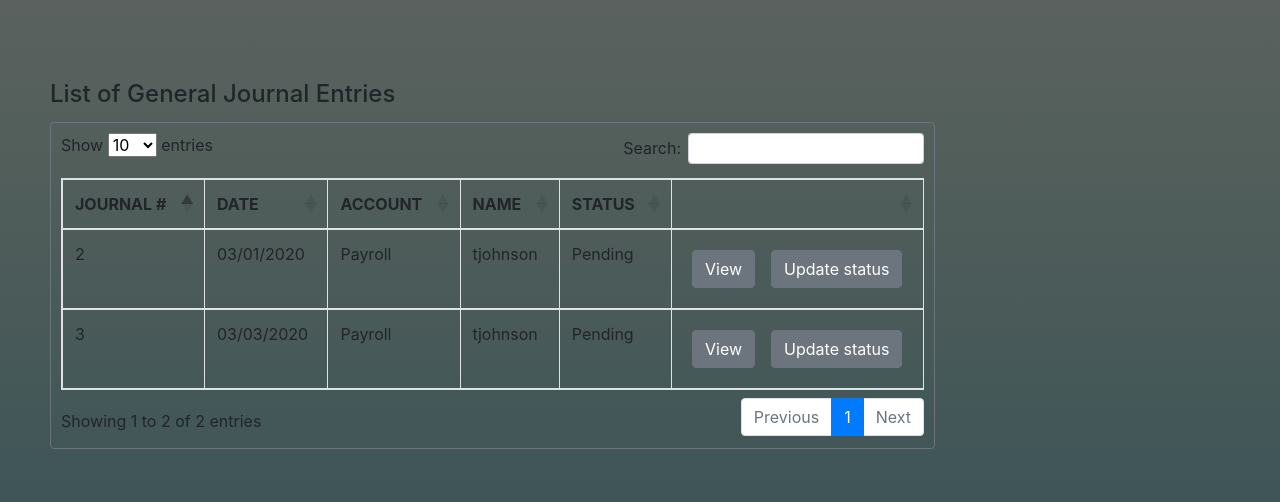
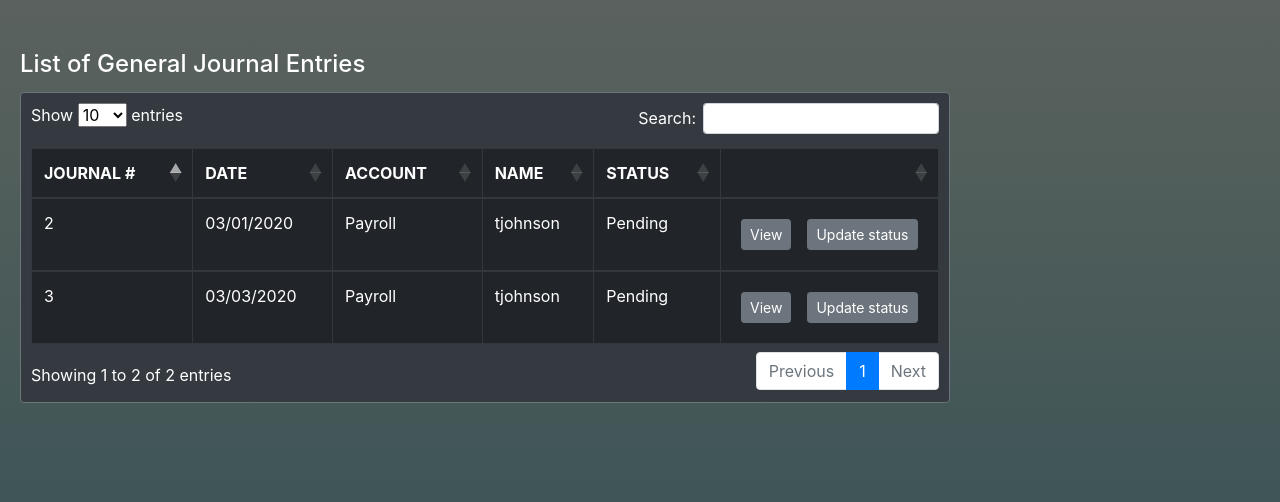
Before and after one commit to airflow0/ApplicationDomain, a PHP site: page /list_journals.php in a window 1280 px wide. Shown: the part 82-584 px from the top of the page. Run offline with PHP 8.4, Linux system fonts and the light colour scheme; the visitor is signed in with stand-in values (Sample User, id 1); data that the repository does not hold is empty; some libraries are stand-ins or nearby versions.

Commit message:
padding adjustments for list of journal entries page

```diff
--- a/list_journals.php
+++ b/list_journals.php
@@ -29,12 +29,12 @@ if ($_SESSION['isAdmin'] = true) {
 </head>
 
 <body>
-	<div style="padding: 50px">
+	<div style="padding: 20px; color: #FFFFFF">
 		<h1 style="text-align: left; font-size: 24px; padding-bottom: 5px">List of General Journal Entries</h1>
 
-		<div class="border border-secondary rounded" style="width: 75%">
+		<div class="border border-secondary rounded bg-dark" style="width: 75%">
 			<div style="padding: 10px; width: 100%">
-				<table id="list-journal-table-view" class="table hover table-bordered" style="width: 100%">
+				<table id="list-journal-table-view" class="table hover table-bordered table-dark" style="width: 100%">
 					<thead>
 						<tr>
 							<th>JOURNAL #</th>
@@ -54,10 +54,10 @@ if ($_SESSION['isAdmin'] = true) {
 							<td>Pending</td>
 							<td><div class="d-flex">
 								<div class="p-2">
-									<a class="btn btn-secondary" href="#" role="button">View</a>
+									<a class="btn btn-secondary btn-sm" href="#" role="button">View</a>
 								</div>
 								<div class="p-2">
-									<button type="button" class="btn btn-secondary" data-toggle="modal" data-target="#modalStatus">Update status</button>
+									<button type="button" class="btn btn-secondary btn-sm" data-toggle="modal" data-target="#modalStatus">Update status</button>
 								</div>
 							</div>
 						</td>
@@ -70,10 +70,10 @@ if ($_SESSION['isAdmin'] = true) {
 						<td>Pending</td>
 						<td><div class="d-flex">
 							<div class="p-2">
-								<a class="btn btn-secondary" href="#" role="button">View</a>
+								<a class="btn btn-secondary btn-sm" href="#" role="button">View</a>
 							</div>
 							<div class="p-2">
-								<button type="button" class="btn btn-secondary" data-toggle="modal" data-target="#modalStatus">Update status</button>
+								<button type="button" class="btn btn-secondary btn-sm" data-toggle="modal" data-target="#modalStatus">Update status</button>
 							</div>
 						</div></td>
 					</tr>
```
